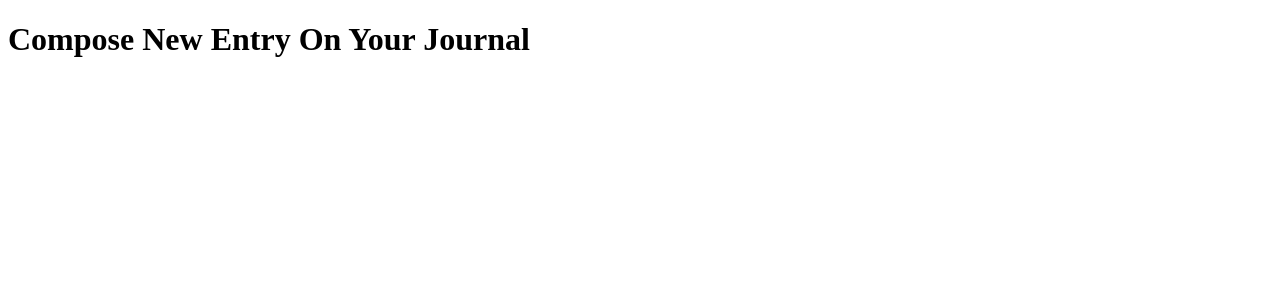
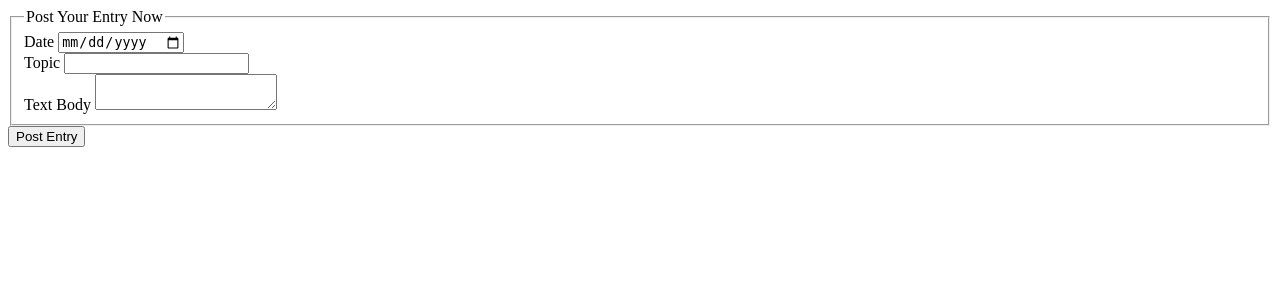
Before and after one commit to xelency/eznote, a Flask app: page /entry in a window 1280 px wide. Shown: the top 300 px of the page. Run offline with Flask 2, Linux system fonts and the light colour scheme.

Commit message:
Add form to entry page and fix function names on main to pythonic

```diff
--- a/main.py
+++ b/main.py
@@ -1,15 +1,17 @@
 from flask import Flask, render_template
-
+from forms import EntryForm
 
 app = Flask(__name__)
 
+app.config['SECRET_KEY'] = 'somekey'
+
 @app.route('/')
-def homePage():
-    return '<H1>Hello World</H1>'
+def Page_Home():
+	return render_template('home.html', title='Welcome')
 
 @app.route('/entry')
-def entryPage():
-    return render_template('entry.html', title='Compose New Entry')
+def Page_Entry():
+    return render_template('entry.html', title='Compose New Entry', form=EntryForm())
 
 ## This is to allow us to run on debug mode directly with python command line.
 if __name__ == '__main__':
--- a/templates/entry.html
+++ b/templates/entry.html
@@ -1,4 +1,26 @@
 {% extends "layout.html" %}
 {% block content %}
-    <h1>Compose New Entry On Your Journal</h1>
+   <div class="content_section">
+   		<form method="POST" action="">
+   			{{ form.hidden_tag() }}
+   			<fieldset class="form-group">
+   				<legend class="border-bottom mb-4">Post Your Entry Now</legend>
+   				<div class="form-group">
+   					{{ form.EntryDate.label(class="form-control-label") }}
+   					{{ form.EntryDate(class="form-control") }}
+   				</div>
+   				<div class="form-group">
+   					{{ form.EntryTopic.label(class="form-control-label") }}
+   					{{ form.EntryTopic(class="form-control form-control-lg") }}
+   				</div>
+   				<div class="form-group">
+   					{{ form.EntryBody.label(class="form-control-label") }}
+   					{{ form.EntryBody(class="form-control form-control-lg") }}
+   				</div>
+   			</fieldset>
+   			<div class="form-group">
+   				{{ form.EntrySubmit(class="btn btn-outline-info")}}
+   			</div>
+   		</form>
+   </div>
 {% endblock content %}
```
